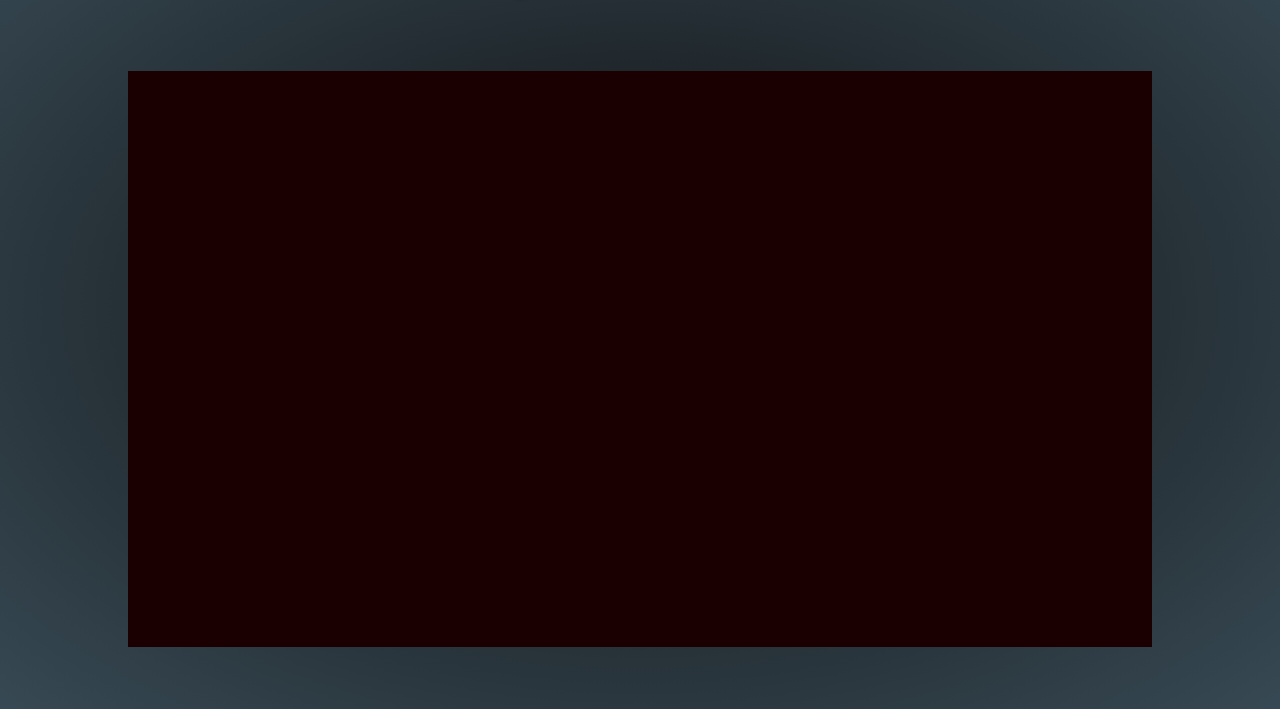
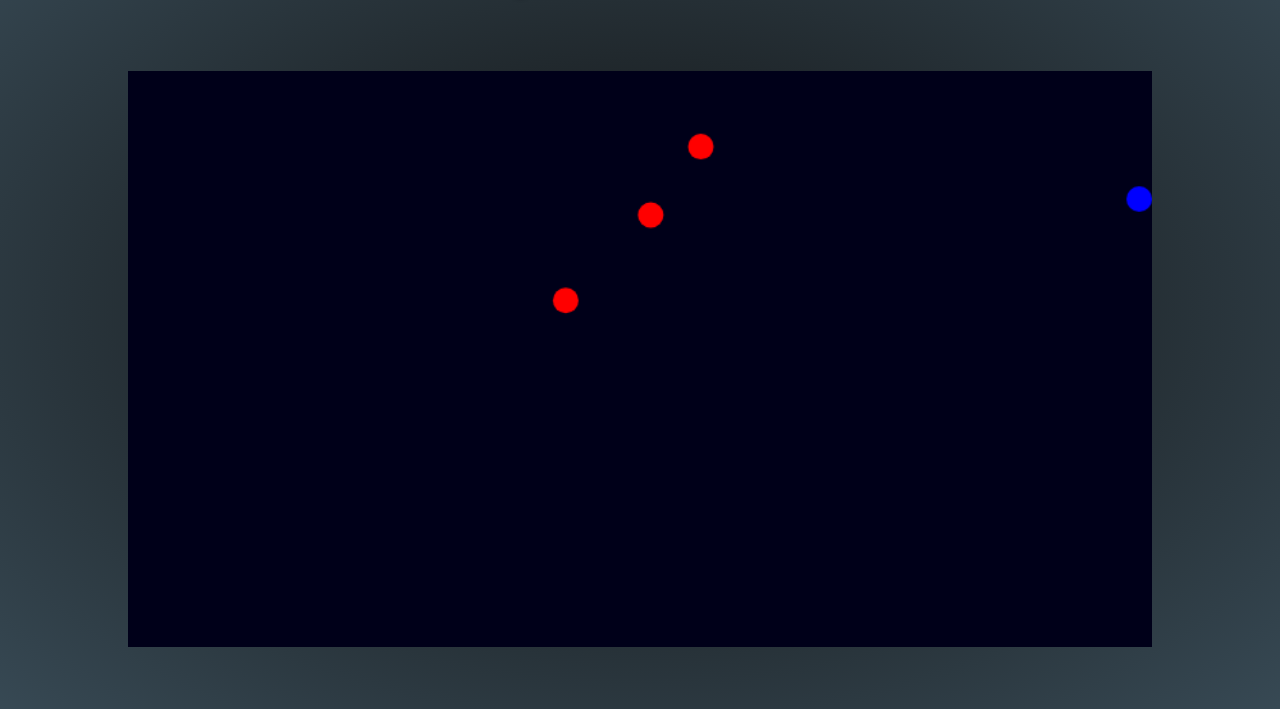
Before and after one commit to Julio-Soto/space-grab, a website built with Parcel: page index.html in a window 1280 px wide. Shown: the part 91-800 px from the top of the page. Built offline with nearby package versions, Linux system fonts and the light colour scheme.

Commit message:
added enemies and edge collisions

```diff
--- /dev/null
+++ b/collisions.js
@@ -0,0 +1,13 @@
+export function champEdge(champ) {
+    if(champ.x == 800-10 || champ.x == 10)
+        champ.Xdir = 0
+    if(champ.y == 450-10 || champ.y == 10)
+        champ.Ydir = 0
+}
+
+export function enemyEdge(enemy) {
+    if(enemy.x >= 800-10 || enemy.x <= 10)
+        enemy.Xdir *= -1
+    if(enemy.y >= 450-10 || enemy.y <= 10)
+        enemy.Ydir *= -1
+}
--- a/entities.js
+++ b/entities.js
@@ -1,5 +1,14 @@
 export class champion {
     constructor(x,y,s,Xdir,Ydir) {
+        this.x = x
+        this.y = y
+        this.speed = s
+        this.Xdir = Xdir
+        this.Ydir = Ydir
+    }
+}
+export class enemy {
+    constructor(x,y,s,Xdir,Ydir){
         this.x = x
         this.y = y
         this.speed = s
--- a/main.js
+++ b/main.js
@@ -3,10 +3,14 @@
 // JS13k 2021
 
 import {eraseCanvas, startControls, drawCircle} from './module.js'
-import {champion, game} from './entities.js'
+import {champion, game, enemy} from './entities.js'
+import { champEdge, enemyEdge } from './collisions.js'
 
 const SG_game = new game()
 let champ = new champion(10,100,2,1,0)
+let enemies = new Array(3)
+for(let i = 0; i < 3; ++i)
+    enemies[i] = new enemy(400,225,2,Math.random(),Math.random())
 startControls(champ)
 
 window.onload = function() {
@@ -17,5 +21,16 @@ const mainLoop = () => {
     eraseCanvas(SG_game.ctx,1)
     champ.x += (champ.speed * champ.Xdir)
     champ.y += (champ.speed * champ.Ydir)
+    enemies.forEach(en => {
+        en.x += (en.speed * en.Xdir)
+        en.y += (en.speed * en.Ydir)
+    })
+    champEdge(champ)
+    enemies.forEach( en => {
+        enemyEdge(en)
+    })
     drawCircle(SG_game.ctx,champ.x,champ.y,10,'#00f')
+    enemies.forEach( en => {
+        drawCircle(SG_game.ctx,en.x,en.y,10,'#f00')
+    })
 }
--- a/module.js
+++ b/module.js
@@ -2,7 +2,7 @@
 export function eraseCanvas(ctx,opacity) {
     ctx.beginPath();
     ctx.rect(0, 0, 900, 500);
-    ctx.fillStyle = "rgba(26, 0, 0, " + opacity + ")";
+    ctx.fillStyle = "rgba(0, 0, 25, " + opacity + ")";
     ctx.fill();
     //ctx.stroke();
   }
```
Also changed, not shown: index.html (+0 -1 lines).
